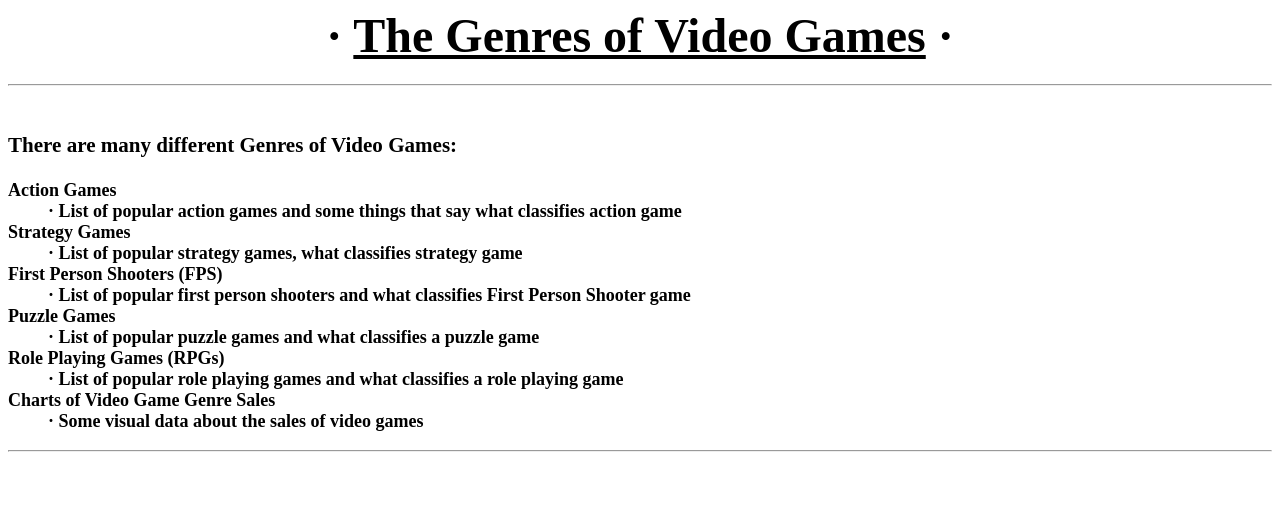
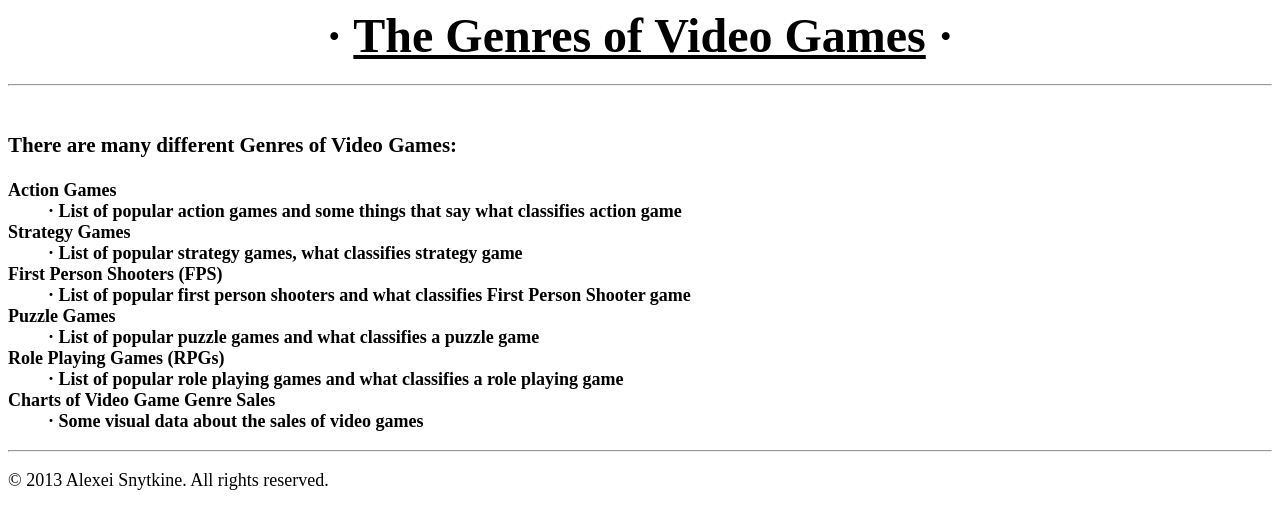
Before and after one commit to lombax28/WebPageDesign, a plain HTML site: page Video Games/home.html in a window 1280 px wide. Drawn offline with Linux system fonts and the light colour scheme.

Commit message:
Copyright Info

```diff
--- a/Video Games/home.html
+++ b/Video Games/home.html
@@ -26,5 +26,10 @@
 		</dl>
 	</font>
 	<hr>
+	<font size=4>
+		<p>
+			&#169 2013 Alexei Snytkine. All rights reserved.
+		</p>
+	</font>
 </body>
 </html>
```
